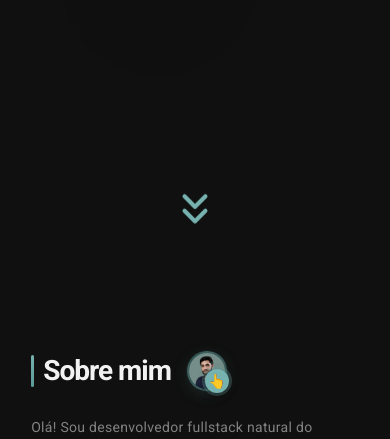
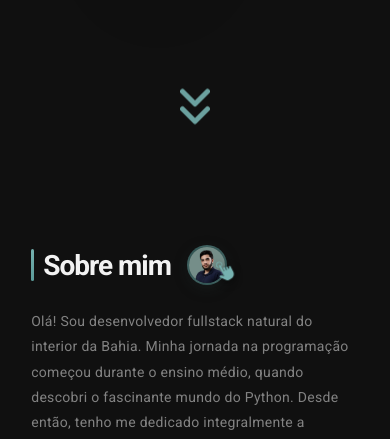
Before and after one commit to nsRenan/portfolio, a Next.js app: page / in a window 390 px wide. Shown: the part 698-1137 px from the top of the page. Built offline with nearby package versions, Linux system fonts and the light colour scheme; no server answers.

Commit message:
feat: adjust hero section height and padding for better mobile responsiveness

```diff
--- a/src/app/components/Hero/hero.module.css
+++ b/src/app/components/Hero/hero.module.css
@@ -145,7 +145,8 @@
 /* Responsivo */
 @media (max-width: 768px) {
   .heroSection {
-    min-height: 90vh;
+    min-height: calc(100vh - 150px);
+    padding-bottom: 40px;
   }
 
   .decorative {
@@ -154,6 +155,11 @@
 }
 
 @media (max-width: 480px) {
+  .heroSection {
+    min-height: calc(100vh - 180px);
+    padding-bottom: 30px;
+  }
+
   .stats {
     flex-direction: column;
     gap: 24px;
--- a/src/app/components/Seta/seta.module.css
+++ b/src/app/components/Seta/seta.module.css
@@ -10,7 +10,6 @@
   color: var(--verde);
   transition: 300ms;
   animation: setaUp 1s linear infinite;
-
 }
 
 .setaBotao:hover {
@@ -25,3 +24,12 @@
         transform: translateY(10px)
     }
 }
+
+@media (max-width: 768px) {
+  .setaBotao {
+    font-size: 36px;
+    width: 60px;
+    height: 60px;
+    opacity: 0.9;
+  }
+}
--- a/src/app/components/Sobre/index.tsx
+++ b/src/app/components/Sobre/index.tsx
@@ -1,6 +1,7 @@
 "use client";
 import styles from "./sobre.module.css";
 import { FiChevronsRight } from "react-icons/fi";
+import { GiClick } from "react-icons/gi";
 import Image from "next/image";
 import minhaFoto from "/public/imagens/RenanPerfil.jpeg";
 import { Habilidades } from "../Habilidades";
@@ -20,6 +21,8 @@ export function Sobre() {
             onMouseLeave={() => setFotoExpandida(false)}
           >
             <Image src={minhaFoto} alt={"Renan Foto"} width={200} height={200} quality={95} />
+            {!fotoExpandida && <GiClick className={styles.iconClick} />}
+            {fotoExpandida && <span className={styles.iconClose}>✕</span>}
           </div>
         </div>
 
--- a/src/app/components/Sobre/sobre.module.css
+++ b/src/app/components/Sobre/sobre.module.css
@@ -131,37 +131,39 @@
         50% { box-shadow: 0 4px 16px rgba(118, 178, 176, 0.6), 0 0 0 4px rgba(118, 178, 176, 0.2); }
     }
 
-    .fotoMiniatura::after {
-        content: '👆';
+    .iconClick {
         position: absolute;
-        bottom: -4px;
-        right: -4px;
-        width: 24px;
-        height: 24px;
-        background: var(--verde);
-        color: var(--background);
-        border-radius: 50%;
-        font-size: 14px;
-        display: flex;
-        align-items: center;
-        justify-content: center;
-        line-height: 1;
-        font-weight: bold;
+        bottom: 2px;
+        right: -10px;
+        width: 20px;
+        height: 20px;
+        color: var(--verde);
         transition: all 0.3s ease;
         z-index: 5;
-        box-shadow: 0 2px 8px rgba(0, 0, 0, 0.4), 0 0 0 3px rgba(118, 178, 176, 0.3);
+        filter: drop-shadow(0 2px 4px rgba(0, 0, 0, 0.6));
         animation: bounceIcon 1.5s ease-in-out 0.5s 4;
     }
 
     @keyframes bounceIcon {
-        0%, 100% { transform: translateY(0); }
-        50% { transform: translateY(-4px); }
+        0%, 100% { transform: scale(1); }
+        50% { transform: scale(1.3); }
     }
 
-    .fotoMiniatura.expandida::after {
-        content: '✕';
-        font-size: 12px;
-        animation: none;
+    .iconClose {
+        position: absolute;
+        bottom: 2px;
+        right: -10px;
+        width: 20px;
+        height: 20px;
+        color: var(--verde);
+        font-size: 14px;
+        font-weight: bold;
+        display: flex;
+        align-items: center;
+        justify-content: center;
+        z-index: 5;
+        filter: drop-shadow(0 2px 4px rgba(0, 0, 0, 0.6));
+        transition: all 0.3s ease;
     }
 
     .fotoMiniatura img {
--- a/src/app/page.module.css
+++ b/src/app/page.module.css
@@ -10,12 +10,12 @@
 
 @media (max-width: 768px) {
   .seta {
-    margin: 30px 0;
+    margin: 20px 0;
   }
 }
 
 @media (max-width: 480px) {
   .seta {
-    margin: 20px 0;
+    margin: 10px 0;
   }
 }
```
